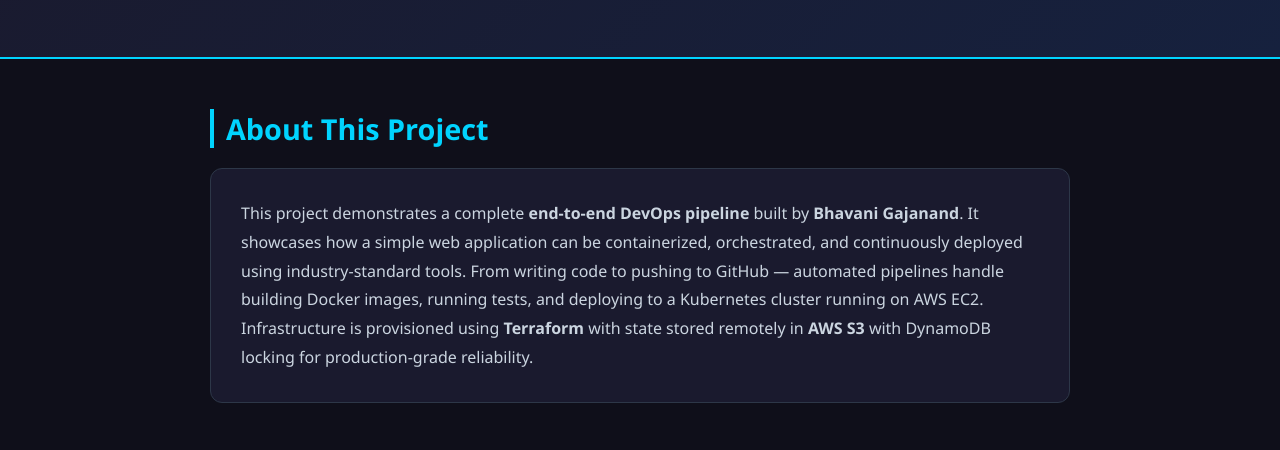
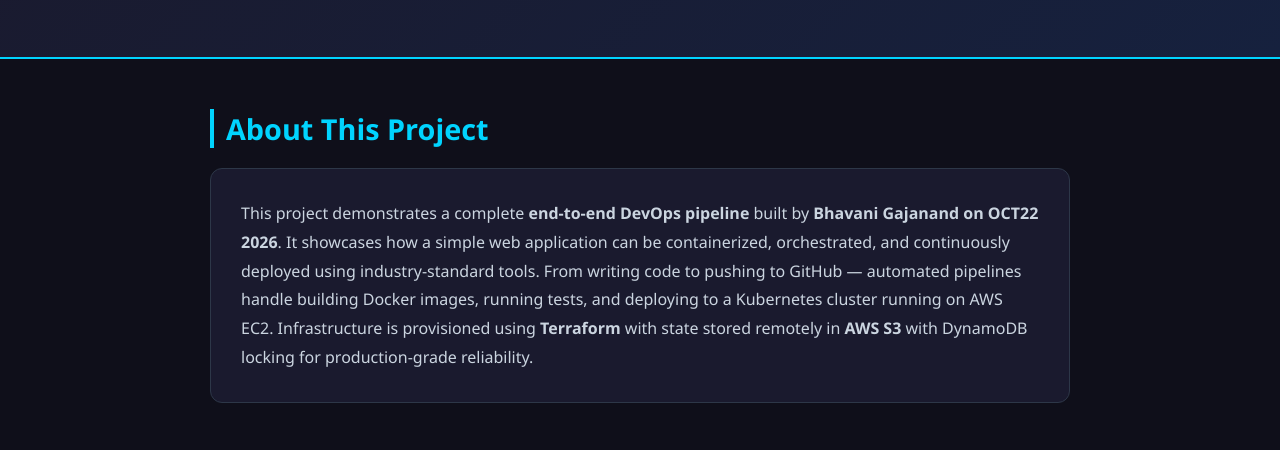
Before and after one commit to bhavanigajanand25/githubactions-devops, a plain HTML site: page app/index.html in a window 1280 px wide. Shown: the part 158-608 px from the top of the page. Drawn offline with Linux system fonts and the light colour scheme.

Commit message:
corrected html file

```diff
--- a/app/index.html
+++ b/app/index.html
@@ -124,7 +124,7 @@
     <h2>About This Project</h2>
     <div class="about-box">
       This project demonstrates a complete <strong>end-to-end DevOps pipeline</strong> built by
-      <strong>Bhavani Gajanand</strong>. It showcases how a simple web application can be
+      <strong>Bhavani Gajanand on OCT22 2026</strong>. It showcases how a simple web application can be
       containerized, orchestrated, and continuously deployed using industry-standard tools.
       From writing code to pushing to GitHub — automated pipelines handle building Docker images,
       running tests, and deploying to a Kubernetes cluster running on AWS EC2.
```
